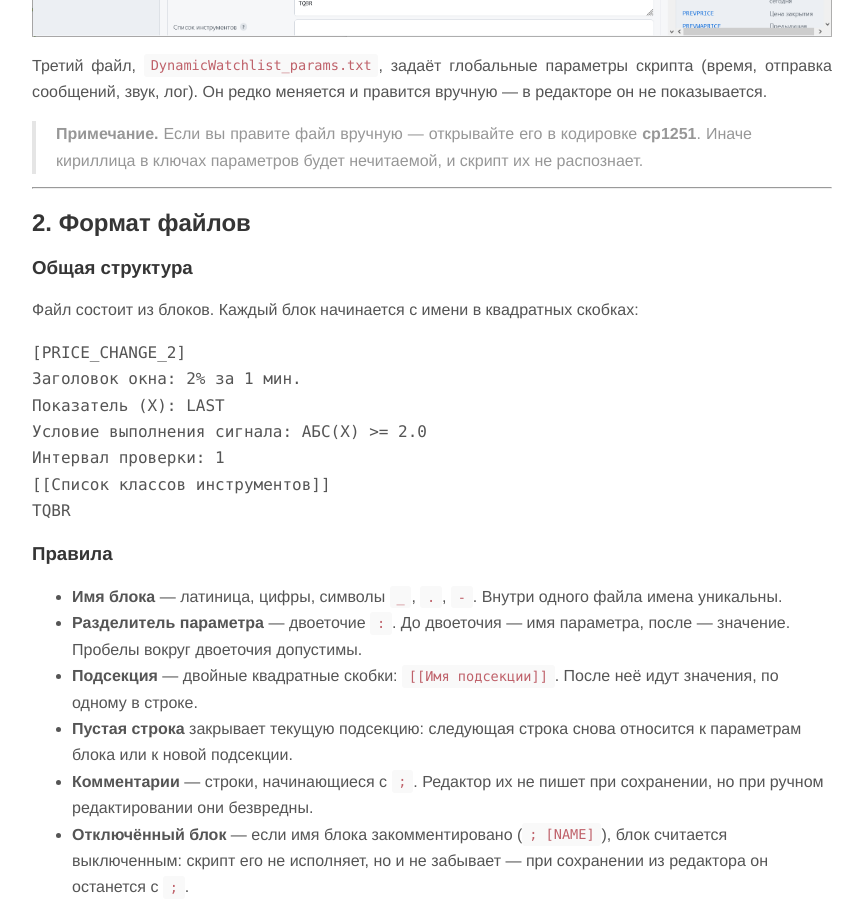
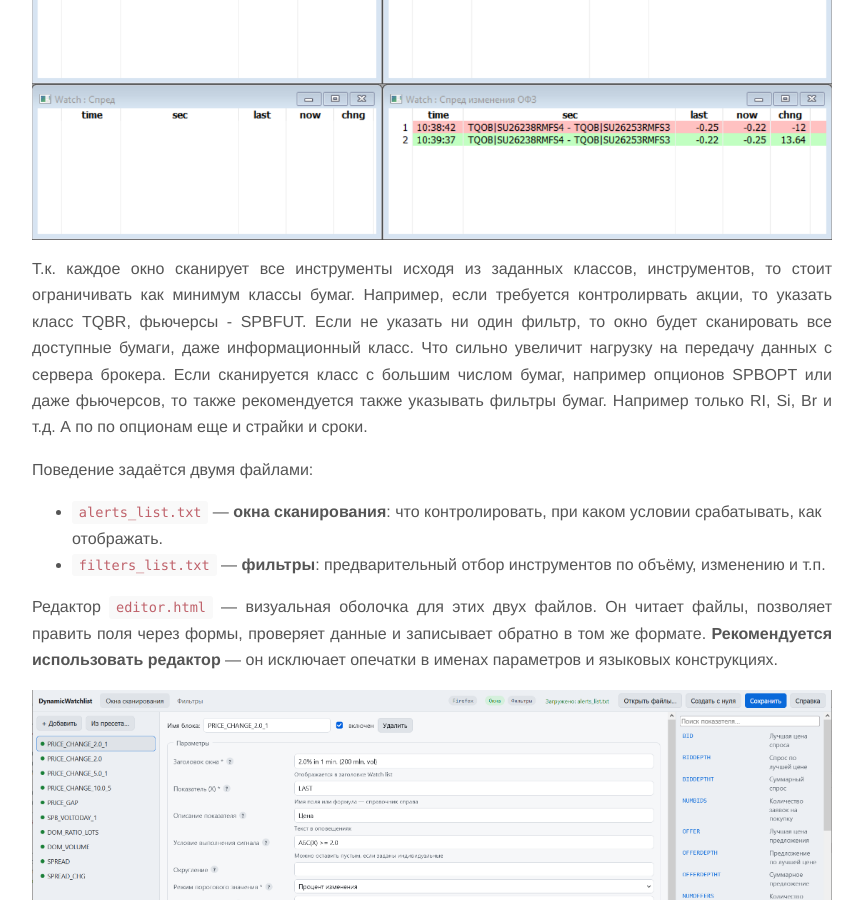
Before and after one commit to nick-nh/nick-nh.github.io, a Jekyll site: the page built from _posts/2026-11-01-watchWnd-post.md, in a window 1280 px wide and 900 px high, scrolled down 1969 px. Shown: the whole window, without its empty margins (208-1071 px from the left). Built offline with Jekyll 4.4.1, drawn with Linux system fonts in a browser that asks for light colours; nearby versions of some CDN libraries; some of the changed text lies outside the part shown.

Commit message:
watchWnd strat pict

```diff
--- a/_posts/2026-11-01-watchWnd-post.md
+++ b/_posts/2026-11-01-watchWnd-post.md
@@ -35,7 +35,22 @@ tags: ["вотч_листы",скрипт,lua,qlua,квик,quik]
 
 ## 1. Введение
 
-Скрипт **Dynamic Watchlist** сканирует таблицу текущих торгов и выводит сигналы в окна Watch list. Поведение задаётся двумя файлами:
+Скрипт **Dynamic Watchlist** сканирует таблицу текущих торгов и выводит сигналы в окна Watch list.
+
+После запуска скрипт формирует динамические окна вывода информации. Каждое окно это раздел в файле настроек, оно формирует сигналы на основе заданных условий, фильтров и критериев.
+
+Пример:
+
+![](/assets/images/watch/all2.PNG)
+
+
+Т.к. каждое окно сканирует все инструменты исходя из заданных классов, инструментов, то стоит ограничивать как минимум классы бумаг.
+Например, если требуется контролирвать акции, то указать класс TQBR, фьючерсы - SPBFUT.
+Если не указать ни один фильтр, то окно будет сканировать все доступные бумаги, даже информационный класс. Что сильно увеличит нагрузку на передачу данных с сервера брокера.
+Если сканируется класс с большим числом бумаг, например опционов SPBOPT или даже фьючерсов, то также рекомендуется также указывать фильтры бумаг.
+Например только RI, Si, Br и т.д. А по по опционам еще и страйки и сроки.
+
+Поведение задаётся двумя файлами:
 
 - `alerts_list.txt` — **окна сканирования**: что контролировать, при каком условии срабатывать, как отображать.
 - `filters_list.txt` — **фильтры**: предварительный отбор инструментов по объёму, изменению и т.п.
```
Also changed, not shown: assets/images/watch/all1.PNG (added), assets/images/watch/all2.PNG (added).
